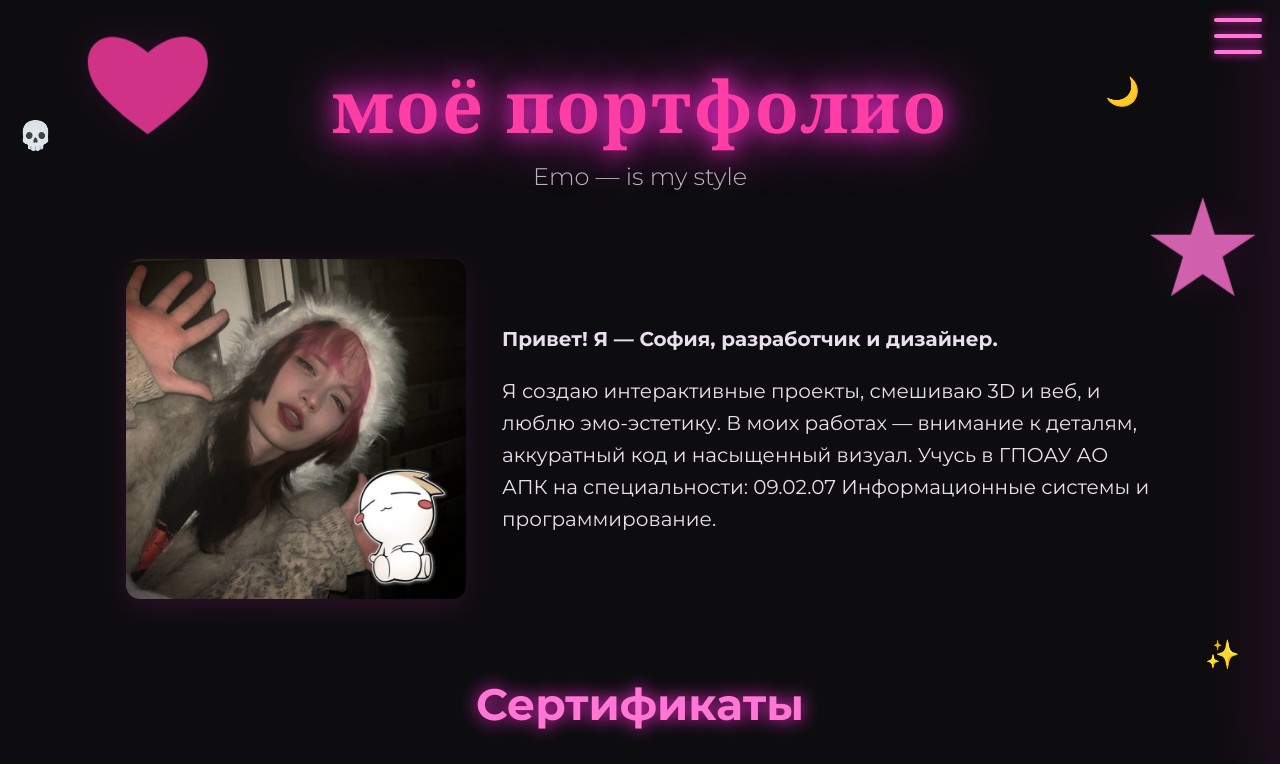
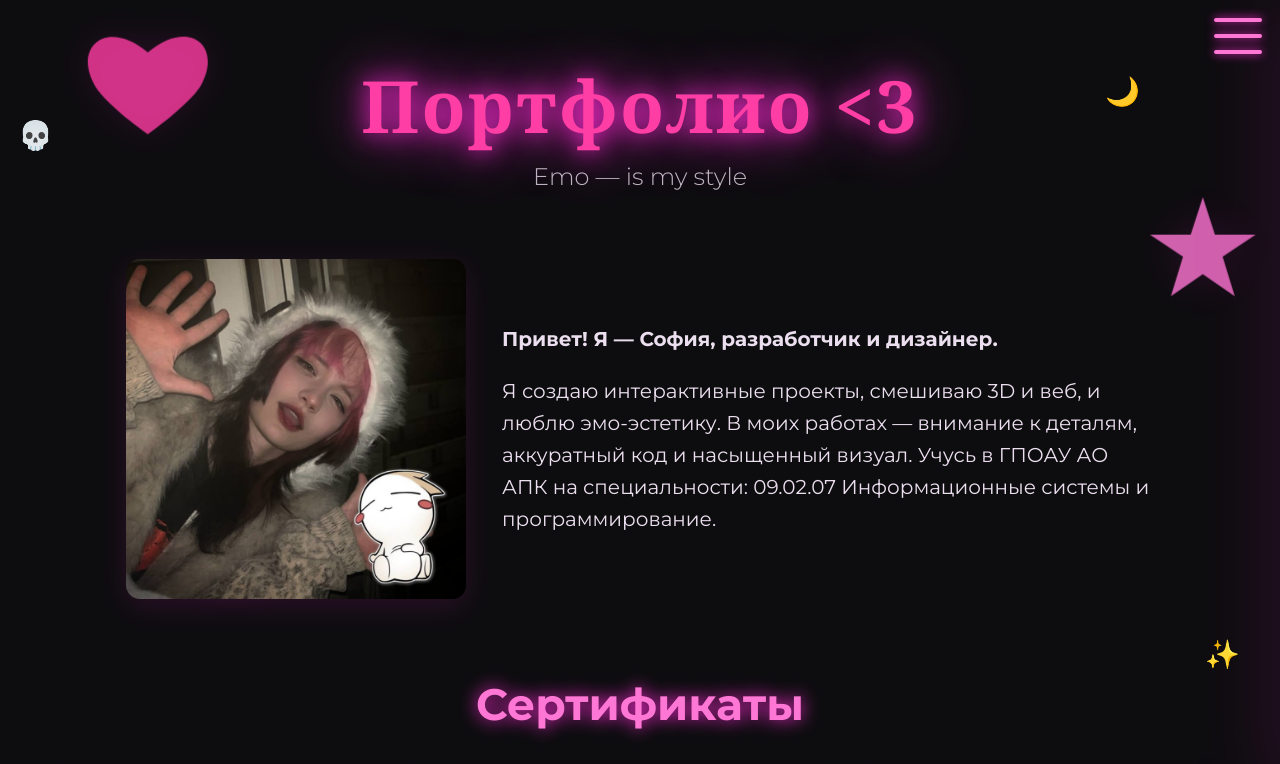
Before and after one commit to tcheriktchertilov/emoportfoliouwu, a plain HTML site: page index.html in a window 1280 px wide. Shown: the top 764 px of the page. Drawn offline with Linux system fonts and the light colour scheme.

Commit message:
Update index.html

```diff
--- a/index.html
+++ b/index.html
@@ -131,7 +131,7 @@
 </nav>
 
 <header>
-  <h1 class="title">моё портфолио</h1>
+  <h1 class="title">Портфолио <3</h1>
   <h2>Emo — is my style</h2>
 </header>
 
```
